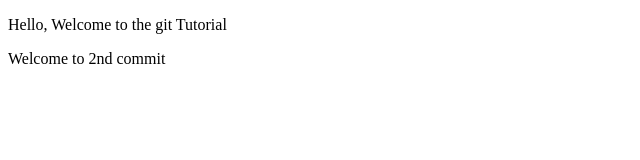
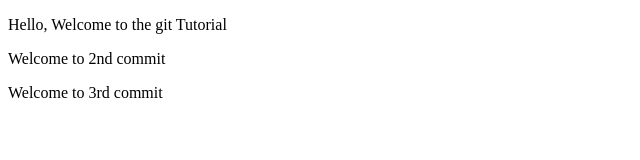
Before and after one commit to nikita1222222/nikita_git-assignemnt, a plain HTML site: page index.html in a window 1280 px wide. Shown: the whole page, without its empty margins (0-640 px from the left). Drawn offline with Linux system fonts and the light colour scheme.

Commit message:
index.html file modified and hello.txt file have been added

```diff
--- a/index.html
+++ b/index.html
@@ -8,5 +8,6 @@
 <body>
     <p> Hello, Welcome to the git Tutorial</p>
     <p> Welcome to 2nd commit</p>
+    <p> Welcome to 3rd commit</p>
 </body>
 </html>
```
Also changed, not shown: hello.txt (added).
